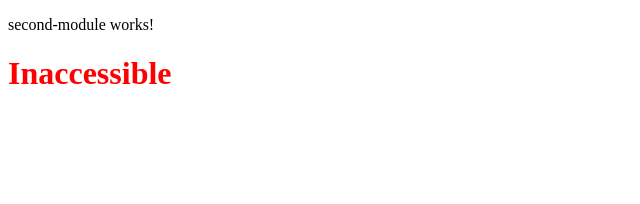
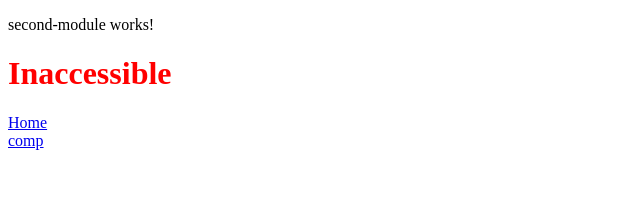
Before and after one commit to ArashDZ/test-app, an Angular app: page /second-module in a window 1280 px wide. Shown: the top 204 px of the page, without its empty margins (0-640 px from the left). Built offline with nearby package versions, Linux system fonts and the light colour scheme.

Commit message:
Add router links.

```diff
--- a/src/app/auth-page/auth-page.component.html
+++ b/src/app/auth-page/auth-page.component.html
@@ -1,3 +1,5 @@
 <p>auth-page works!</p>
 
 <h1 style="color: red;" *ngIf="!access" >Inaccessible</h1>
+
+<a routerLink="/">home</a>
--- a/src/app/second-module/second-module.component.html
+++ b/src/app/second-module/second-module.component.html
@@ -1,2 +1,6 @@
 <p>second-module works!</p>
 <h1 style="color: red;" *ngIf="!access" >Inaccessible</h1>
+
+<a routerLink="/">Home</a>
+<br>
+<a routerLink="./comp">comp</a>
```
